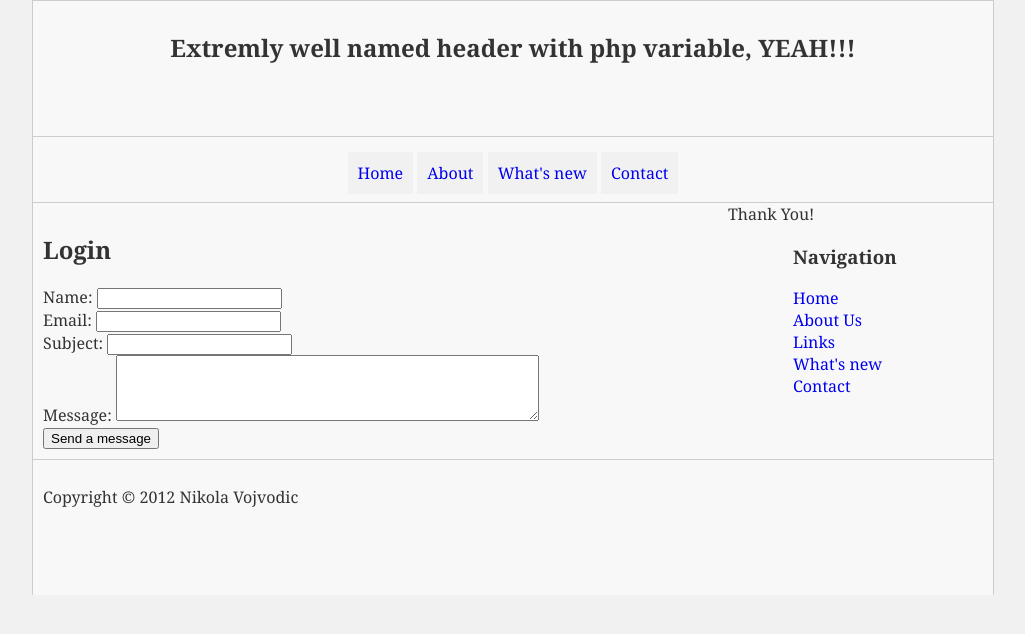
After one commit to djommy/learningphp, a PHP site: page /mail.php in a window 1280 px wide. The commit adds this page. Shown: the top 634 px of the page, without its empty margins (127-1152 px from the left). Run offline with PHP 8.4, Linux system fonts and the light colour scheme; data that the repository does not hold is empty.

Commit message:
added mail.php file, and some new functionalities

```diff
--- a/includes/nav.php
+++ b/includes/nav.php
@@ -1,6 +1,6 @@
 <div id="nav">
-			<a href="index.php">Home</a>
+			<a href="home.php">Home</a>
 			<a href="about.php">About</a>
 			<a href="whatsnew.php">What's new</a>
-			<a href="contact.php">Contact</a>
+			<a href="mail.php">Contact</a>
 </div><!--end nav-->
--- a/includes/sidebar.php
+++ b/includes/sidebar.php
@@ -1,6 +1,6 @@
 <div id="sidebar">
 	<h3>Navigation</h3>
-		<li><a href="index.php">Home</a></li>
+		<li><a href="home.php">Home</a></li>
 		<li><a href="about.php">About Us</a></li>
 		<li><a href="#">Links</a></li>
 		<li><a href="whatsnew.php">What's new</a></li>
--- /dev/null
+++ b/mail.php
@@ -0,0 +1,46 @@
+<!DOCTYPE html>
+<html>
+<head>
+	<title>The best website EVER!!!</title>
+	<link rel="stylesheet" type="text/css" href="styles.css">
+	<script type="text/javascript" src="jquery/functions.js"></script>
+	<?php include_once('connection.php'); ?>
+</head>
+<body>
+	<div id="wrapper">
+		<?php include('includes/header.php'); ?>
+
+		<?php include('includes/nav.php'); ?>
+
+		<?php
+			$name = $_POST['name'];
+			$email = $_POST['email'];
+			$message = $_POST['message'];
+			$formcontent = "From: $name \n Message: $message";
+			$recipient = "nikoladzonivojvodic@gmail.com";
+			$subject = $_POST['subject'];
+			$mailheader = "From: $email \r\n";
+			mail($recipient, $subject, $mailheader) or die("ERROR MADAFAKA!!!");
+			echo "Thank You!";
+		 ?>
+		<div id="content">
+			<h2>Login</h2>
+			<form action="mail.php" method="POST">
+				Name: <input type="text" name="name"><br>
+				Email: <input type="email" name="email"><br>
+				Subject: <input type="text" name="subject"><br>
+				Message: <textarea name="message" rows="4" cols="50"></textarea><br>
+				<input type="submit" value="Send a message">
+			</form>
+			<!-- <p>If you don't have an account please <a href="signup.php">sign up</a></p> -->
+		</div><!--end content-->
+
+
+		<?php include('includes/sidebar.php'); ?>
+
+		<?php include('includes/footer.php'); ?>
+
+
+	</div><!--end wrapper-->
+</body>
+</html>
```
Also changed, not shown: home.php (added, +36 -0 lines), index.php (+22 -22 lines).
